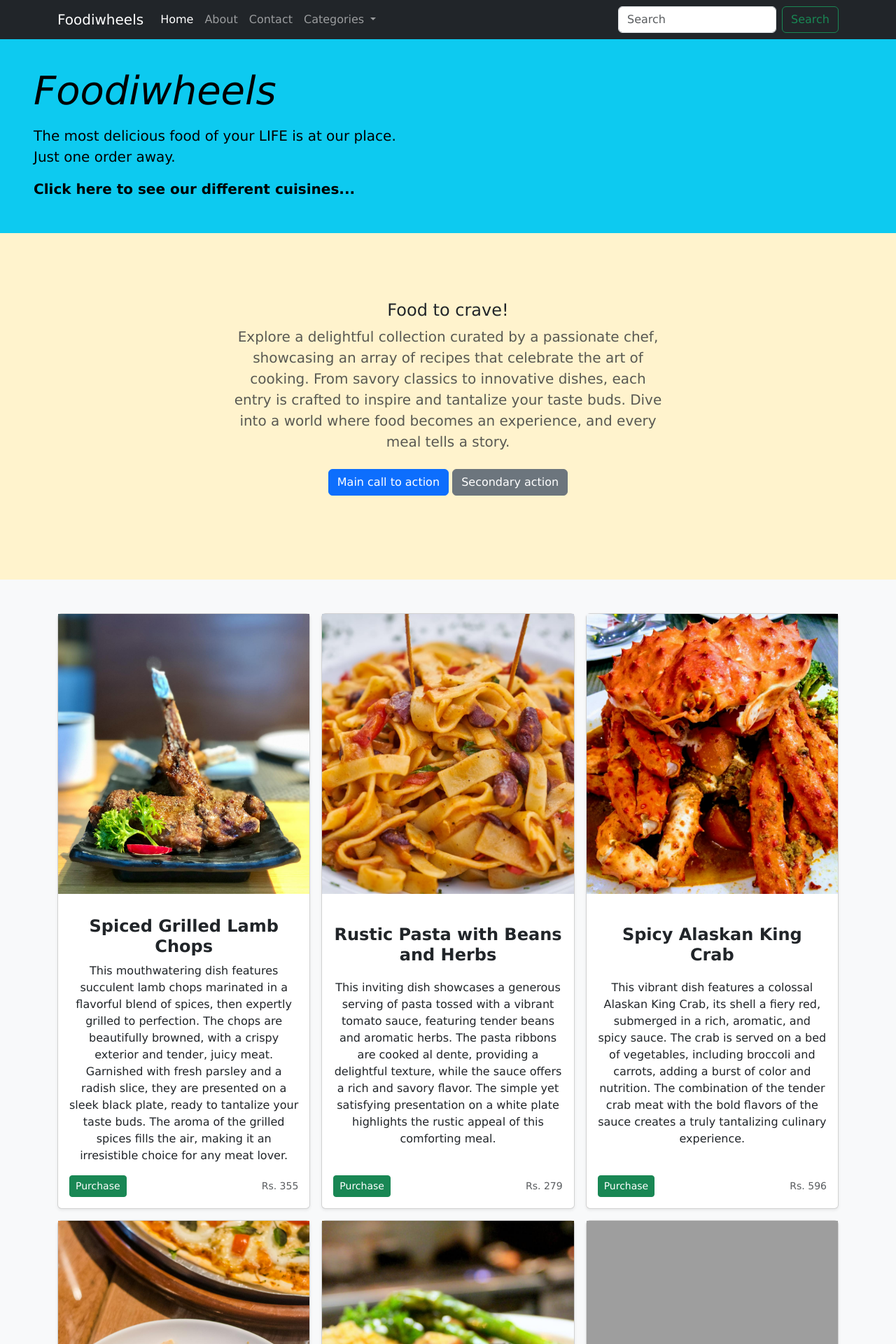
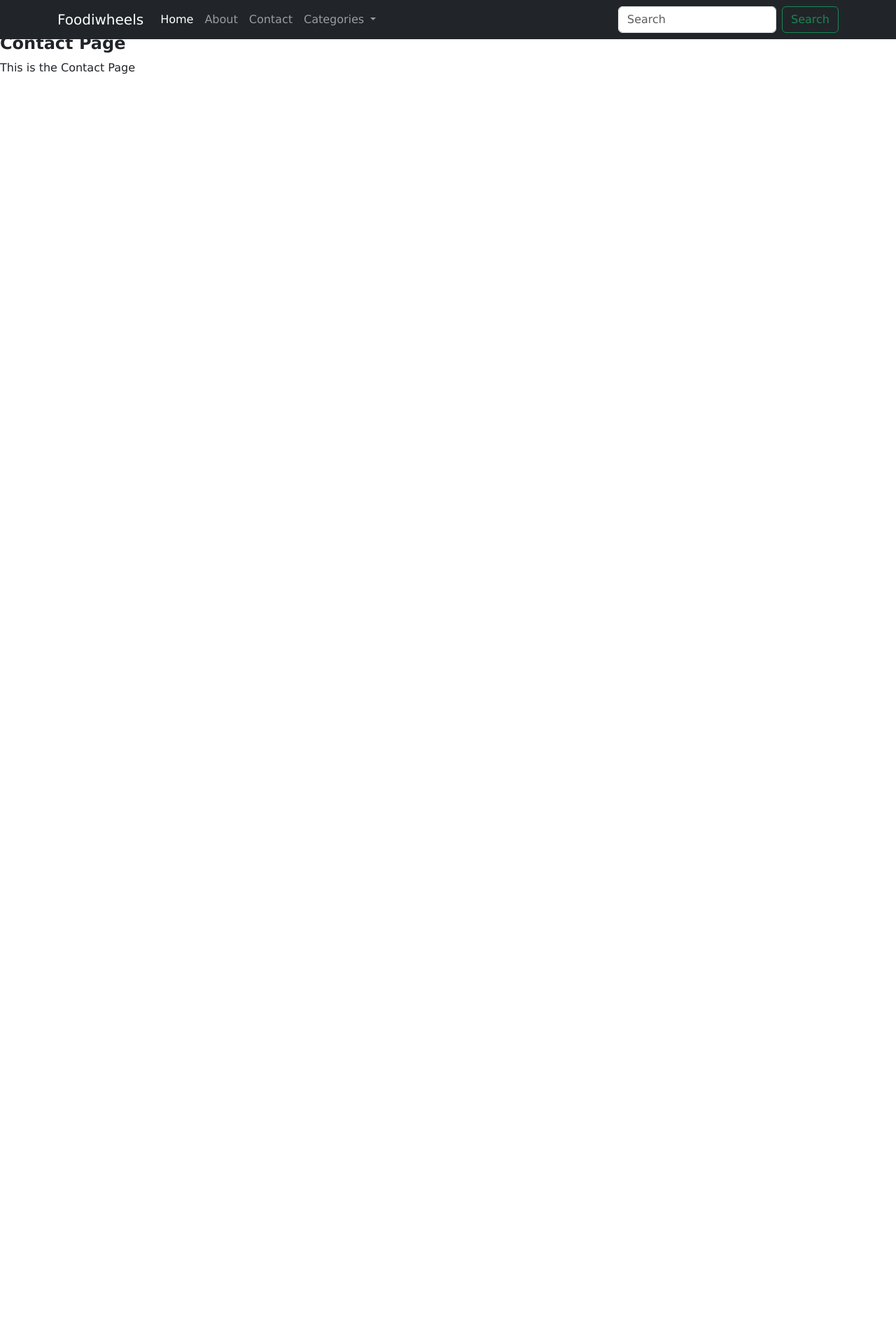
Before and after one commit to MohdRaza216/Foodiwheels, a Django app: page /contact in a window 1280 px wide. Shown: the top 1920 px of the page at 70% size. After the commit the page ends 106 px from the top, so only its background shows below. Run offline with Django 5.2, Linux system fonts and the light colour scheme; grey boxes are pictures that could not be loaded.

Commit message:
Refactor contact page template and update index page layout for improved content structure

```diff
--- a/templates/contact.html
+++ b/templates/contact.html
@@ -1,5 +1,6 @@
 {% extends "index.html" %}
 
-{% block body %}
-This is the Contact Page
+{% block content %}
+<h1>Contact Page</h1>
+<p>This is the Contact Page</p>
 {% endblock %}
--- a/templates/index.html
+++ b/templates/index.html
@@ -74,10 +74,6 @@
                     <h1 class="fw-light">Food to crave!</h1>
                     <p class="lead text-body-secondary">Explore a delightful collection curated by a passionate chef, showcasing an array of recipes that celebrate the art of cooking. From savory classics to innovative dishes, each entry is crafted to inspire and tantalize your taste buds.
                         Dive into a world where food becomes an experience, and every meal tells a story.</p>
-                    <p>
-                        <a href="#" class="btn btn-primary my-2">Main call to action</a>
-                        <a href="#" class="btn btn-secondary my-2">Secondary action</a>
-                    </p>
                 </div>
             </div>
         </section>
```
